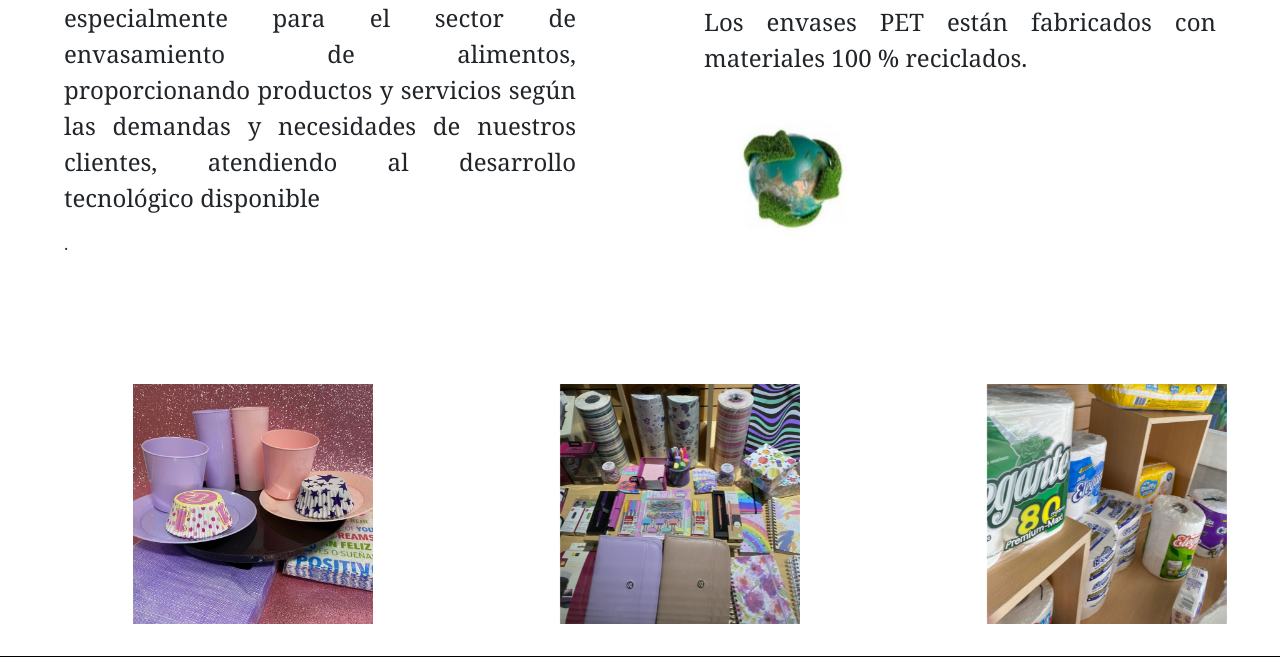
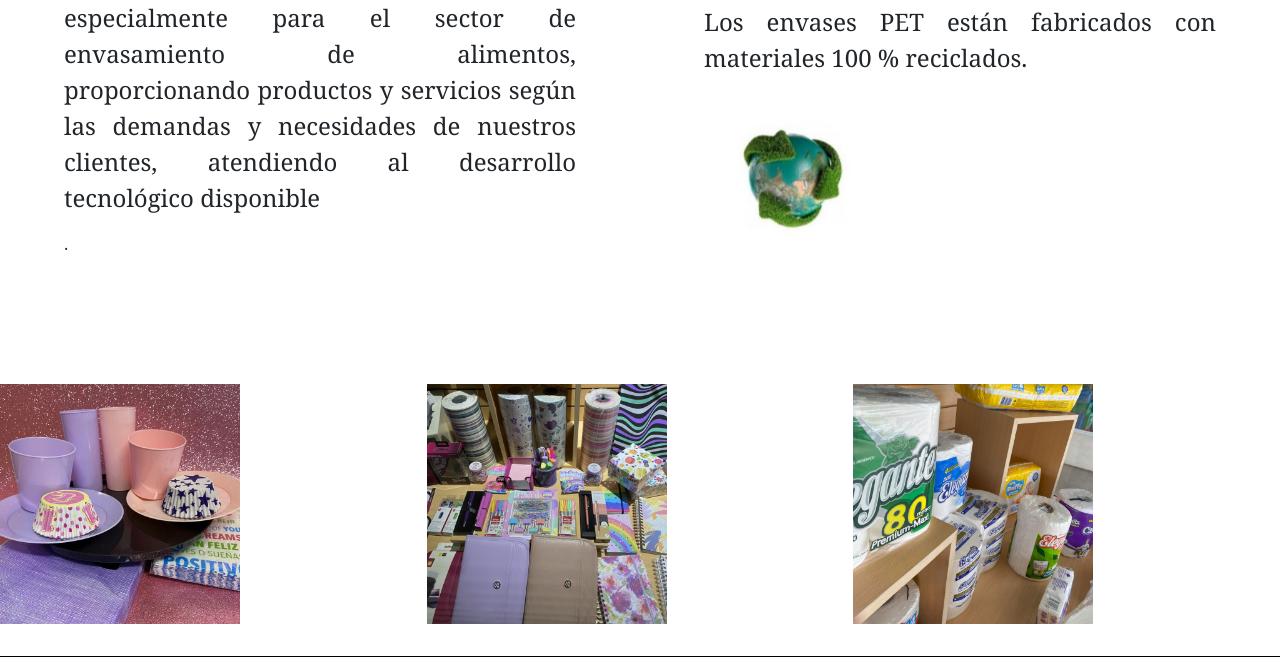
Before and after one commit to Julgardes/Gardes_web_PA, a website: page index.html in a window 1280 px wide. Shown: the part 846-1516 px from the top of the page. Drawn offline with nearby package versions, Linux system fonts and the light colour scheme; a web font is replaced by a local one.

Commit message:
Agregue el readme.md

```diff
--- a/index.html
+++ b/index.html
@@ -1,156 +1,309 @@
 <!DOCTYPE html>
+
 <html lang="en">
+
 <head>
+
     <meta charset="UTF-8">
+
     <meta name="viewport" content="width=device-width, initial-scale=1.0">
+
     <title>PAPEL A</title>
-    <link rel="icon" type="image/x-icon" href="/img/logo_PapelA_ico.ico">
+
     <link rel="stylesheet" href="css/style.css">
+
     <link href="https://cdn.jsdelivr.net/npm/bootstrap@5.3.3/dist/css/bootstrap.min.css" rel="stylesheet" integrity="sha384-QWTKZyjpPEjISv5WaRU9OFeRpok6YctnYmDr5pNlyT2bRjXh0JMhjY6hW+ALEwIH" crossorigin="anonymous">
 
+
+
     <link rel="preconnect" href="https://fonts.googleapis.com">
+
     <link rel="preconnect" href="https://fonts.gstatic.com" crossorigin>
+
     <link href="https://fonts.googleapis.com/css2?family=Kanit:ital,wght@0,100;0,200;0,300;0,400;0,500;0,600;0,700;0,800;0,900;1,100;1,200;1,300;1,400;1,500;1,600;1,700;1,800;1,900&display=swap" rel="stylesheet">
 
+
+
     <link rel="preconnect" href="https://fonts.googleapis.com">
+
     <link rel="preconnect" href="https://fonts.gstatic.com" crossorigin>
+
     <link href="https://fonts.googleapis.com/css2?family=Dancing+Script:wght@400..700&family=Gwendolyn:wght@400;700&family=Kanit:ital,wght@0,100;0,200;0,300;0,400;0,500;0,600;0,700;0,800;0,900;1,100;1,200;1,300;1,400;1,500;1,600;1,700;1,800;1,900&display=swap" rel="stylesheet">
 
+
+
 </head>
+
 <body>
+
     <header>
+
         <nav class="navbar navbar-expand-lg bg-body-tertiary">
+
             <div class="container-fluid">
+
               <a class="navbar-brand" href="index.html"> <img class="img_Tit" src="img/logo_PapelA.jpeg" alt="Papel A"> </a>
+
               <button class="navbar-toggler" type="button" data-bs-toggle="collapse" data-bs-target="#navbarSupportedContent" aria-controls="navbarSupportedContent" aria-expanded="false" aria-label="Toggle navigation">
+
                 <span class="navbar-toggler-icon"></span>
+
               </button>
+
               <div class="collapse navbar-collapse" id="navbarSupportedContent">
+
                 <ul class="navbar-nav me-auto mb-2 mb-lg-0 letra_menu">
+
                   <li class="nav-item">
+
                     <a class="nav-link active letra_menu" aria-current="page" href="index.html">INICIO</a>
+
                   </li>
+
                   <li class="nav-item">
+
                     <a class="nav-link active letra_menu" aria-current="page" href="html/descartables.html">DESCARTABLES</a>
+
                   </li>
+
                   <li class="nav-item">
+
                     <a class="nav-link active letra_menu" aria-current="page" href="html/papeleria.html">PAPELERIA</a>
+
                   </li>
+
                   <li class="nav-item">
+
                     <a class="nav-link active letra_menu" aria-current="page" href="html/higiene.html">HIGIENE</a>
+
                   </li>
+
                   <li class="nav-item ">
+
                     <a class="nav-link active letra_menu" aria-current="page" href="html/contacto.html">CONTACTO</a>
+
                   </li>
+
                 </ul>
+
                 <form class="d-flex" role="search">
+
                   <input class="form-control me-2" type="search" placeholder="buscar" aria-label="Search">
+
                   <button class="btn btn-outline-success" type="submit">buscar</button>
+
                 </form>
+
               </div>
+
             </div>
+
           </nav>
+
     </header>
 
+
+
     <main class="main_flex">
+
         <section>
+
              <h2 class="descuento">Descuento del 6% por pago efectivo</h2>
+
         </section>
 
+
+
         <div id="carouselExampleIndicators" class="carousel slide">
+
             <div class="carousel-indicators">
+
               <button type="button" data-bs-target="#carouselExampleIndicators" data-bs-slide-to="0" class="active" aria-current="true" aria-label="Slide 1"></button>
+
               <button type="button" data-bs-target="#carouselExampleIndicators" data-bs-slide-to="1" class="active" aria-current="true" aria-label="Slide 2"></button>
+
               <button type="button" data-bs-target="#carouselExampleIndicators" data-bs-slide-to="2" class="active" aria-current="true" aria-label="Slide 3"></button>
+
               <button type="button" data-bs-target="#carouselExampleIndicators" data-bs-slide-to="3" class="active" aria-current="true" aria-label="Slide 4"></button>
+
               <button type="button" data-bs-target="#carouselExampleIndicators" data-bs-slide-to="4" class="active" aria-current="true" aria-label="Slide 5"></button>
+
             </div>
+
             <div class="carousel-inner">
+
               <div class="carousel-item active">
+
                 <img src="img/carrou_img_novedad.jpg" class="d-block img_carrou " alt="novedades">
+
               </div>
+
               <div class="carousel-item">
+
                 <img src="img/carrou_img_descartables.jpg" class="d-block img_carrou" alt="descartables">
+
               </div>
+
               <div class="carousel-item">
+
                 <img src="img/carrou_img_libreria.jpg" class="d-block img_carrou" alt="papeleria">
+
               </div>
+
               <div class="carousel-item">
+
                 <img src="img/carrou_img_higiene.jpg" class="d-block img_carrou" alt="higiene">
+
               </div>
+
               <div class="carousel-item">
+
                 <img src="img/carrou_img_envios.jpg" class="d-block img_carrou" alt="envios">
+
               </div>
+
             </div>
+
             <button class="carousel-control-prev" type="button" data-bs-target="#carouselExampleIndicators" data-bs-slide="prev">
+
               <span class="carousel-control-prev-icon" aria-hidden="true"></span>
+
               <span class="visually-hidden">Previous</span>
+
             </button>
+
             <button class="carousel-control-next" type="button" data-bs-target="#carouselExampleIndicators" data-bs-slide="next">
+
               <span class="carousel-control-next-icon" aria-hidden="true"></span>
+
               <span class="visually-hidden">Next</span>
+
             </button>
+
         </div>
 
+
+
         <section>
+
           <h2 class="titulos">NUESTROS <b>PRODUCTOS</b></h2>
+
         </section>
 
+
+
         <div class="flex_productos">
+
           <section class="flex_productos_1">
+
               <p class="parrafo">Comecializamos productos con calidad de competencia nacional e internacional, especialmente para el sector de envasamiento de alimentos, proporcionando productos y servicios según las demandas
+
                   y necesidades de nuestros clientes, atendiendo al desarrollo tecnológico disponible</p>.
+
           </section>
+
           <section class="flex_productos_1">
+
               <p class="parrafo sub_titulos"><i> Cuidamos el medioambiente</i></p>.
+
               <p class="parrafo">Los envases PET están fabricados con materiales 100 % reciclados.</p>
+
               <img class="img_gral img_gira"src="img/calidad.jpg" alt="calidad">
+
           </section>
+
         </div>
+
+
 
         <div class="container_rubros">
 
-          <div class="card_rubro" style="width: 10rem; hight: 10rem">
+
+
+          <div class="card_rubro">
+
             <div class="img_rubro">
+
               <img src="img/rubro_desca_2.jpg" alt="Rubro descartable">
+
             </div>
+
             <div class="link_rubro">
+
               <a class="letra_rubro" href="html/descartables.html">DESCARTABLES</a>
+
             </div>
+
           </div>
 
-          <div class="card_rubro" style="width: 10rem; hight: 10rem">
+
+
+          <div class="card_rubro">
+
             <div class="img_rubro">
+
               <img src="img/rubro_pape_2.jpg" alt="rubro papeleria">
+
           </div>
+
           <div class="link_rubro_1">
+
             <a class="letra_rubro" href="html/papeleria.html">PAPELERIA</a>
+
           </div>
+
         </div>
 
-          <div class="card_rubro" style="width: 10rem; hight: 10rem">
+
+
+          <div class="card_rubro">
+
             <div class="img_rubro">
+
               <img src="img/rubro_higie_3.jpg" alt="rubro higiene">
+
             </div>
+
             <div class="link_rubro_2">
+
               <a class="letra_rubro" href="html/higiene.html">HIGIENE</a>
+
             </div>
+
           </div>
+
         </div>
+
+
 
     </main>
 
+
+
     <footer class="footer_pa">
+
         <img class="img_footer" src="img/logo_PapelA.jpeg" alt="Papel A">
+
         <ul class="container_redes">
+
             <li><a class="red_face" href="https://www.facebook.com/">Facebook</a></li>
+
             <li><a class="red_insta" href="https://www.instagram.com/">Instagram</a></li>
+
             <li><a class="red_wp" href="https://www.whatsapp.com/?lang=es_LA">Whatsapp</a></li>
+
         </ul>
+
         <h3 class="letra_autor">Copyright <i>@Julgardes</i> </h3>
+
     </footer>
 
+
+
     <script src="https://cdn.jsdelivr.net/npm/@popperjs/core@2.11.8/dist/umd/popper.min.js" integrity="sha384-I7E8VVD/ismYTF4hNIPjVp/Zjvgyol6VFvRkX/vR+Vc4jQkC+hVqc2pM8ODewa9r" crossorigin="anonymous"></script>
+
     <script src="https://cdn.jsdelivr.net/npm/bootstrap@5.3.3/dist/js/bootstrap.min.js" integrity="sha384-0pUGZvbkm6XF6gxjEnlmuGrJXVbNuzT9qBBavbLwCsOGabYfZo0T0to5eqruptLy" crossorigin="anonymous"></script>
+
 </body>
+
 </html>
```
Also changed, not shown: html/readme.md (added).
